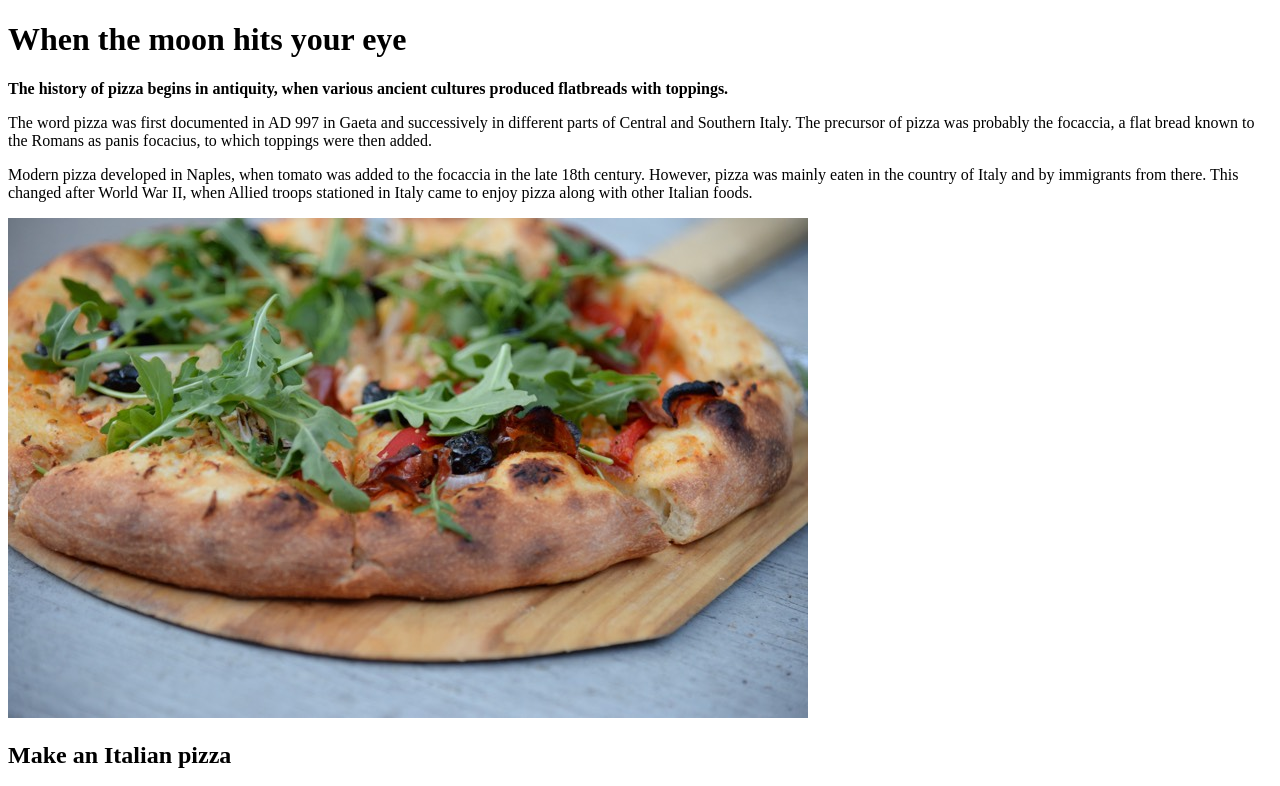
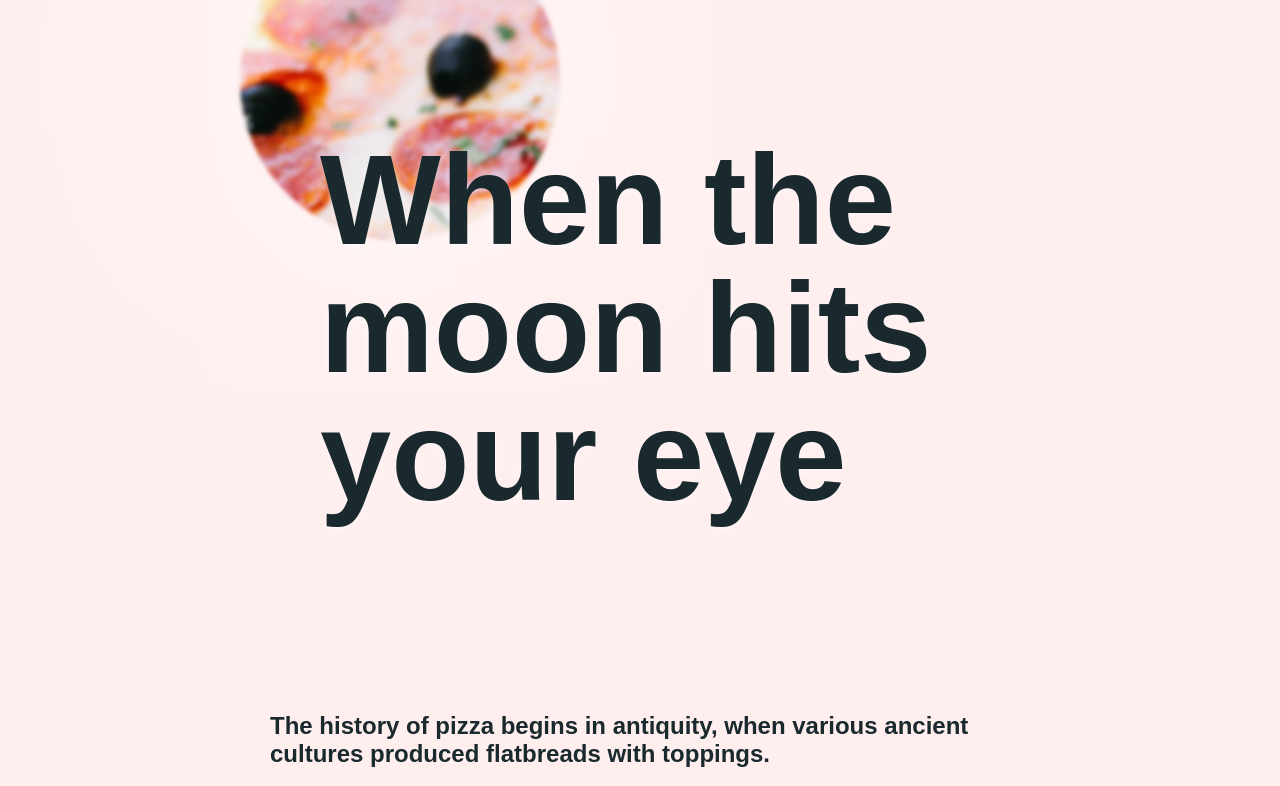
Before and after one commit to midcenturydude7/css-animations-skills-course, a plain HTML site: page 03-module/scroll-effects/index.html in a window 1280 px wide. Shown: the top 786 px of the page. Drawn offline with Linux system fonts and the light colour scheme.

Commit message:
Added scroll effects

```diff
--- a/03-module/scroll-effects/index.html
+++ b/03-module/scroll-effects/index.html
@@ -4,6 +4,7 @@
     <meta charset="UTF-8" />
     <meta http-equiv="X-UA-Compatible" content="IE=edge" />
     <meta name="viewport" content="width=device-width, initial-scale=1.0" />
+    <link rel="stylesheet" href="./styles/styles.css" />
     <title>
       Level Up Your CSS Animations Skills | Module 3 | Scroll Effects
     </title>
--- a/03-module/scroll-effects/styles/styles.scss
+++ b/03-module/scroll-effects/styles/styles.scss
@@ -1,4 +1,8 @@
 @import "../../../styles/base_03_scroll-effects.scss";
+
+body {
+  font-family: "Poppins", sans-serif;
+}
 
 .inline-photo {
   border: 1em solid #fff;
@@ -6,7 +10,48 @@
   border-radius: 0.25em;
   box-shadow: 1em 1em 2em 0.25em rgba(0, 0, 0, 0.2);
   margin: 2em auto;
-  transform: rotateZ(-2deg);
+
+  opacity: 0;
+  transform: translateY(4em) rotateZ(-5deg);
+  transition: transform 4s 0.25s cubic-bezier(0, 1, 0.3, 1),
+    opacity 0.3s 0.25s ease-in-out;
   max-width: 600px;
   width: 90%;
+  will-change: transform, opacity;
 }
+
+.inline-photo.is-visible {
+  opacity: 1;
+  transform: rotateZ(-2deg);
+}
+
+header {
+  opacity: 0;
+  transition: opacity 0.5s 0.25s ease-out;
+}
+
+header.is-visible {
+  opacity: 1;
+}
+
+.main-photo {
+  transform: scale(0.8);
+}
+
+.heading {
+  transform: translate(-50%, calc(-50% + 1em));
+}
+
+.is-visible .main-photo {
+  transform: none;
+}
+
+.is-visible .heading {
+  transform: translate(-50%, -50%);
+}
+
+.main-photo,
+.heading {
+  transition: transform 4s 0.35s cubic-bezier(0, 1, 0.3, 1);
+  will-change: transform;
+}
```
Also changed, not shown: 03-module/scroll-effects/styles/styles.css, 1 other file.
